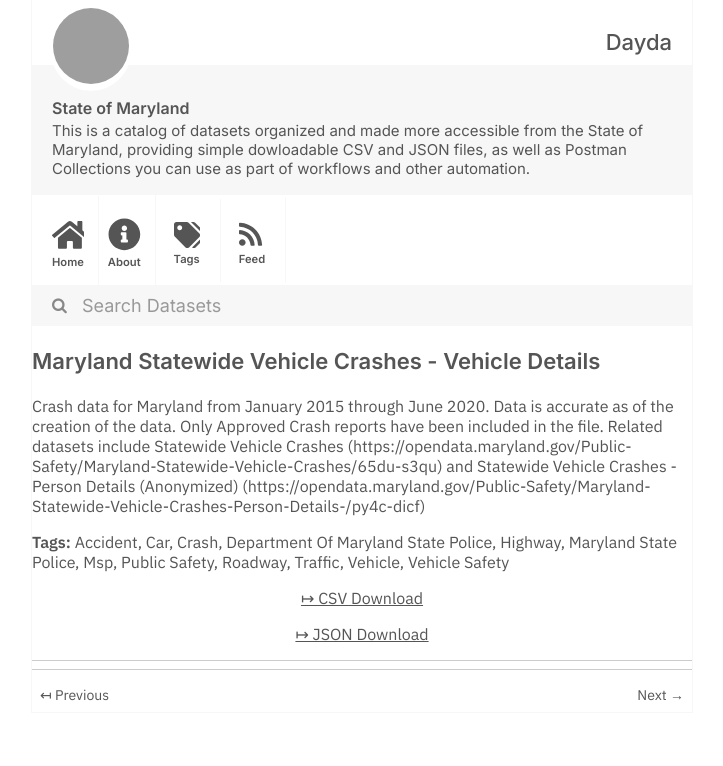
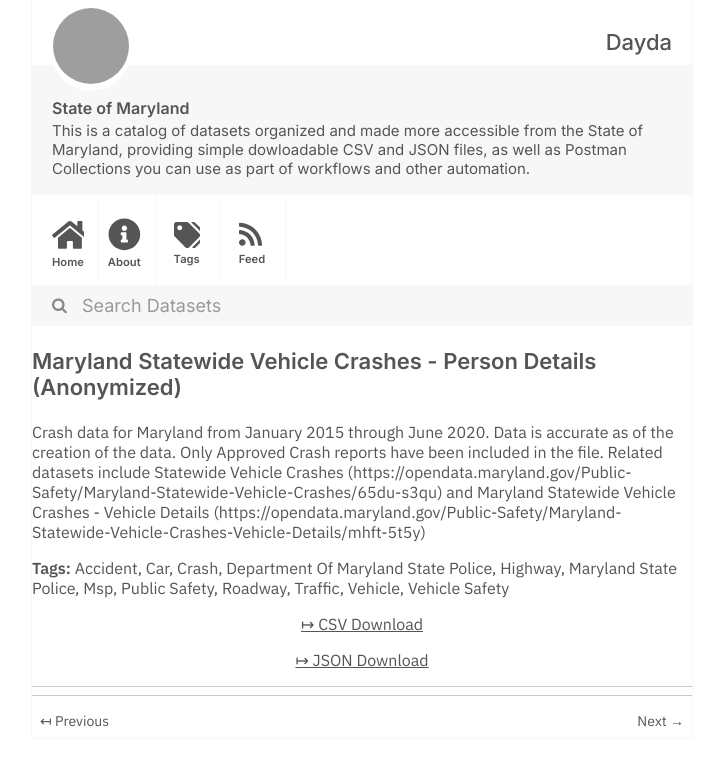
Before and after one commit to dayda-entities/state-of-maryland, a Jekyll site: the page built from _posts/2020-11-10-maryland-statewide-vehicle-cra.md, in a window 1280 px wide, cut to the strip 0-766 px from the top of the page. Shown: the whole strip, without its empty margins (278-1001 px from the left). Built offline with Jekyll 4.4.1, drawn with Linux system fonts in a browser that asks for light colours; grey boxes are pictures that could not be loaded.

Commit message:
Publish Data

```diff
--- a/_posts/2020-11-10-maryland-statewide-vehicle-cra.md
+++ b/_posts/2020-11-10-maryland-statewide-vehicle-cra.md
@@ -19,10 +19,10 @@ tags:
   - Vehicle Safety
 groups:
   - Local Government
-csv_url: 'https://opendata.maryland.gov/api/views/mhft-5t5y/rows.csv?accessType=DOWNLOAD'
+csv_url: 'https://opendata.maryland.gov/api/views/py4c-dicf/rows.csv?accessType=DOWNLOAD'
 json_url: >-
-  https://opendata.maryland.gov/api/views/mhft-5t5y/rows.json?accessType=DOWNLOAD
+  https://opendata.maryland.gov/api/views/py4c-dicf/rows.json?accessType=DOWNLOAD
 layout: post
 
 ---
-Crash data for Maryland from January 2015 through June 2020. Data is accurate as of the creation of the data. Only Approved Crash reports have been included in the file. Related datasets include Statewide Vehicle Crashes (https://opendata.maryland.gov/Public-Safety/Maryland-Statewide-Vehicle-Crashes/65du-s3qu) and Statewide Vehicle Crashes - Person Details (Anonymized) (https://opendata.maryland.gov/Public-Safety/Maryland-Statewide-Vehicle-Crashes-Person-Details-/py4c-dicf)
+Crash data for Maryland from January 2015 through June 2020. Data is accurate as of the creation of the data. Only Approved Crash reports have been included in the file. Related datasets include Statewide Vehicle Crashes (https://opendata.maryland.gov/Public-Safety/Maryland-Statewide-Vehicle-Crashes/65du-s3qu) and Maryland Statewide Vehicle Crashes - Vehicle Details (https://opendata.maryland.gov/Public-Safety/Maryland-Statewide-Vehicle-Crashes-Vehicle-Details/mhft-5t5y)
```
Also changed, not shown: other parts of _posts/2020-11-10-maryland-statewide-vehicle-cra.md (+3 -3 lines).
